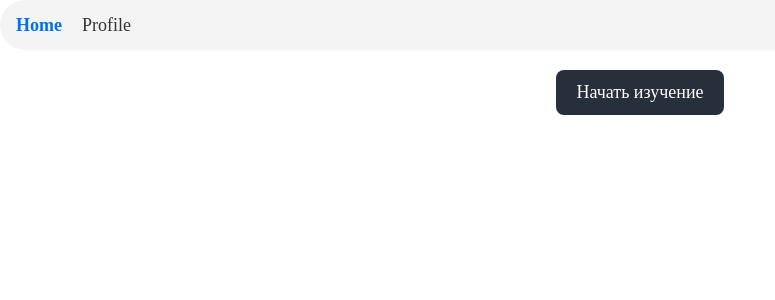
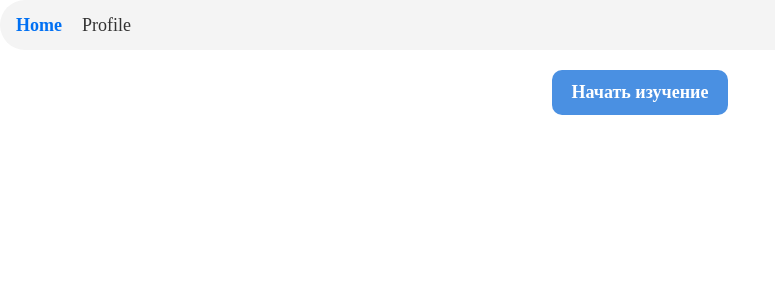
Before and after one commit to andrei-myshoves/Lern-Languages-app, a React (Create React App) app: page / in a window 1280 px wide. Shown: the top 300 px of the page, without its empty margins (0-775 px from the left). Built offline with nearby package versions, Linux system fonts and the light colour scheme.

Commit message:
separated the button into a separate component

```diff
--- /dev/null
+++ b/src/components/UI/Button/Button.jsx
@@ -0,0 +1,9 @@
+import styles from './Button.module.css'
+
+export default function Button({ children, className, ...props }) {
+    return (
+        <button className={`${styles.button} ${className}`} {...props}>
+            {children}
+        </button>
+    )
+}
--- /dev/null
+++ b/src/components/UI/Button/Button.module.css
@@ -0,0 +1,16 @@
+.button {
+    padding: 12px 20px;
+    font-weight: 600;
+    border: none;
+    border-radius: 10px;
+    cursor: pointer;
+    background-color: var(--color-accent);
+    color: white;
+    transition: 0.2s ease;
+}
+
+@media (hover: hover) {
+    .button:hover {
+        background-color: var(--color-accent-hover);
+    }
+}
--- a/src/components/WordTrainer/WordTrainer.jsx
+++ b/src/components/WordTrainer/WordTrainer.jsx
@@ -2,6 +2,7 @@ import { useEffect, useState } from 'react'
 import axios from 'axios'
 import styles from './WordTrainer.module.css'
 import { useLocalStorage } from '../../hooks/useLocalStorage'
+import Button from '../UI/Button/Button.jsx'
 
 export default function WordTrainer() {
     const [word, setWord] = useState(null)
@@ -15,7 +16,6 @@ export default function WordTrainer() {
         try {
             setLoading(true)
             const res = await axios.get('http://localhost:8000/words/random')
-
             setWord(res.data)
             setAnswer('')
             setResult(null)
@@ -45,7 +45,6 @@ export default function WordTrainer() {
 
             if (isCorrect) {
                 setLearnedWords(prev => (prev.includes(word.id) ? prev : [...prev, word.id]))
-
                 setTimeout(() => loadWord(), 800)
             }
         } catch (err) {
@@ -61,7 +60,6 @@ export default function WordTrainer() {
     return (
         <div className={styles.wrapper}>
             <h2 className={styles.question}>Переведи слово:</h2>
-
             <div className={styles.word}>{word.russian}</div>
 
             <form onSubmit={checkWord} className={styles.form}>
@@ -71,11 +69,10 @@ export default function WordTrainer() {
                     className={styles.input}
                     placeholder="Введите перевод"
                 />
-                <button className={styles.button}>Проверить</button>
+                <Button>Проверить</Button>
             </form>
 
             {result === 'correct' && <div className={styles.correct}> Правильно!</div>}
-
             {result === 'wrong' && <div className={styles.wrong}>Неправильно</div>}
 
             <div className={styles.progress}>Выучено слов: {learnedWords.length}</div>
--- a/src/components/WordTrainer/WordTrainer.module.css
+++ b/src/components/WordTrainer/WordTrainer.module.css
@@ -29,11 +29,6 @@
     flex: 1;
 }
 
-.button {
-    padding: 10px 16px;
-    cursor: pointer;
-}
-
 .correct {
     color: green;
     font-size: 18px;
--- a/src/pages/HomePage/HomePage.jsx
+++ b/src/pages/HomePage/HomePage.jsx
@@ -1,6 +1,7 @@
 import { useState } from 'react'
 import styles from './HomePage.module.css'
 import WordTrainer from '../../components/WordTrainer/WordTrainer'
+import Button from '../../components/UI/Button/Button.jsx'
 
 export default function HomePage() {
     const [isLearning, setIsLearning] = useState(false)
@@ -12,9 +13,9 @@ export default function HomePage() {
     return (
         <div className={styles.container}>
             {!isLearning && (
-                <button className={styles.startBtn} onClick={handleStartLearning}>
+                <Button className={`${styles.startBtn}`} onClick={handleStartLearning}>
                     Начать изучение
-                </button>
+                </Button>
             )}
 
             {isLearning && (
--- a/src/pages/HomePage/HomePage.module.css
+++ b/src/pages/HomePage/HomePage.module.css
@@ -4,13 +4,7 @@
 }
 
 .startBtn {
-    padding: 12px 20px;
     font-size: 18px;
-    border: none;
-    background: var(--color-border);
-    color: white;
-    border-radius: 8px;
-    cursor: pointer;
 }
 
 .learningBlock {
```
